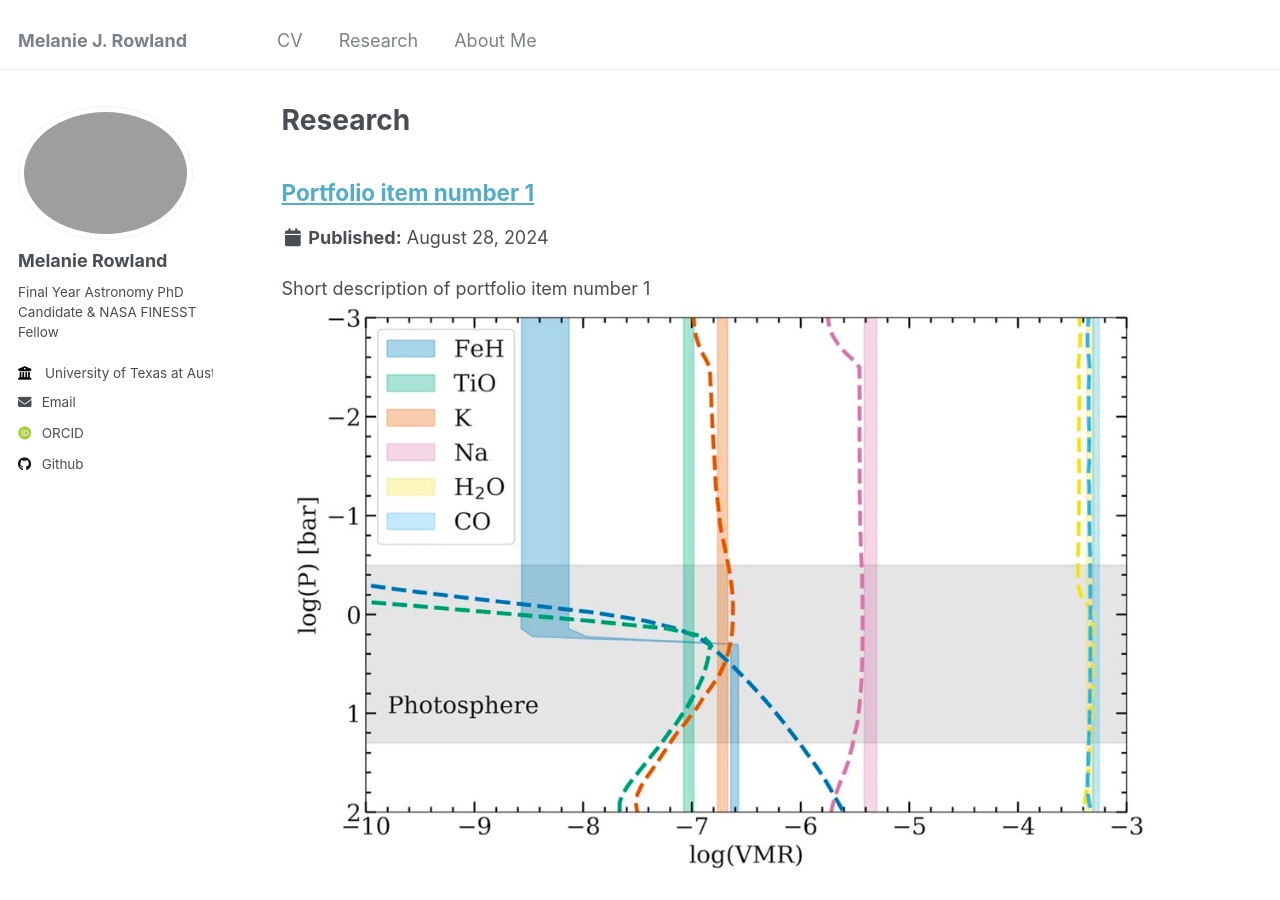
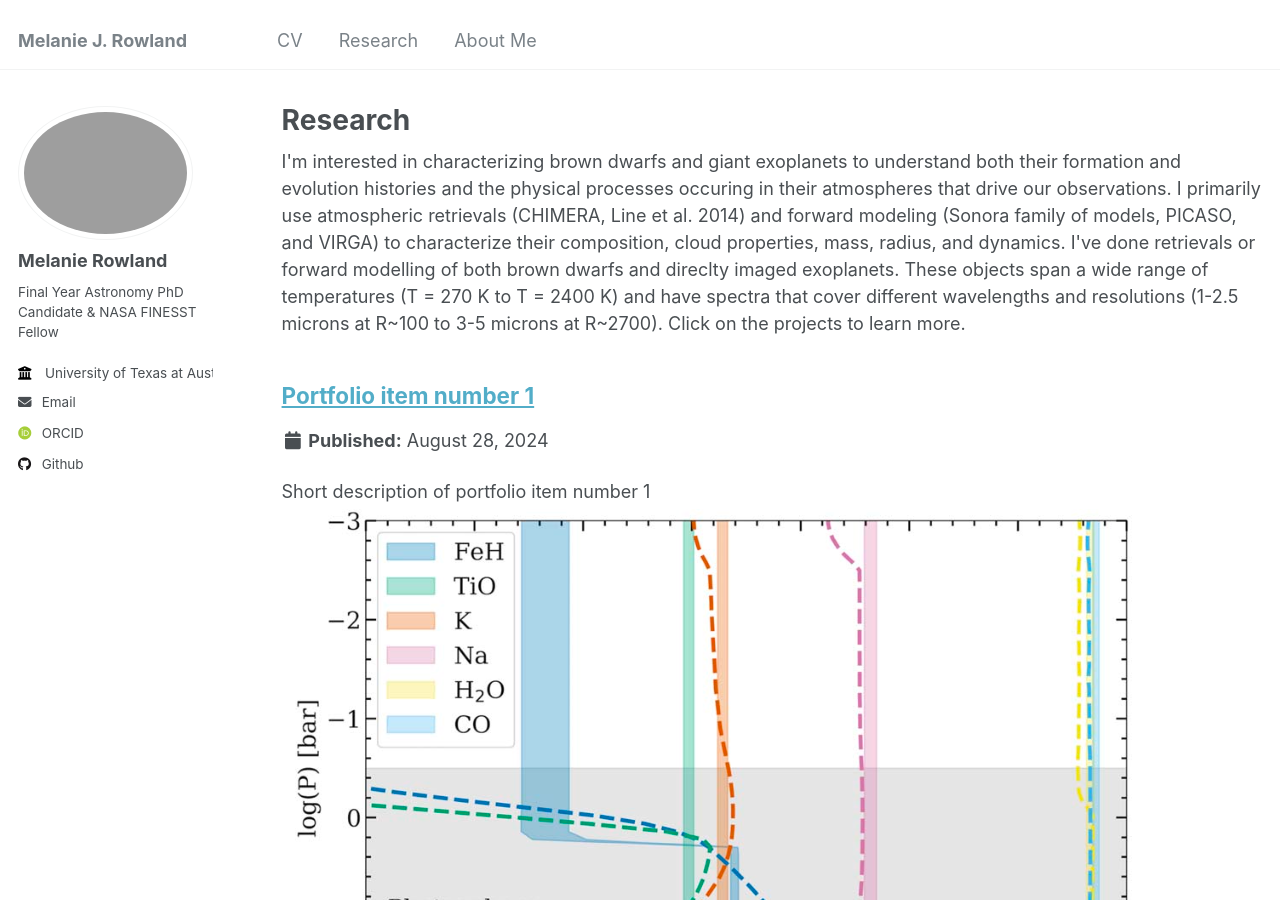
Before and after one commit to melrows/melrows.github.io, a Jekyll site: the page built from _pages/portfolio.html, in a window 1280 px wide and 900 px high. Built offline with Jekyll 4.4.1, drawn with Linux system fonts in a browser that asks for light colours; some web fonts are replaced.

Commit message:
Update portfolio.html

```diff
--- a/_pages/portfolio.html
+++ b/_pages/portfolio.html
@@ -4,7 +4,9 @@ title: "Research"
 permalink: /portfolio/
 author_profile: true
 ---
+I'm interested in characterizing brown dwarfs and giant exoplanets to understand both their formation and evolution histories and the physical processes occuring in their atmospheres that drive our observations. I primarily use atmospheric retrievals (CHIMERA, Line et al. 2014) and forward modeling (Sonora family of models, PICASO, and VIRGA) to characterize their composition, cloud properties, mass, radius, and dynamics.
 
+I've done retrievals or forward modelling of both brown dwarfs and direclty imaged exoplanets. These objects span a wide range of temperatures (T = 270 K to T = 2400 K) and have spectra that cover different wavelengths and resolutions (1-2.5 microns at R~100 to 3-5 microns at R~2700). Click on the projects to learn more.
 {% include base_path %}
 
 
```
